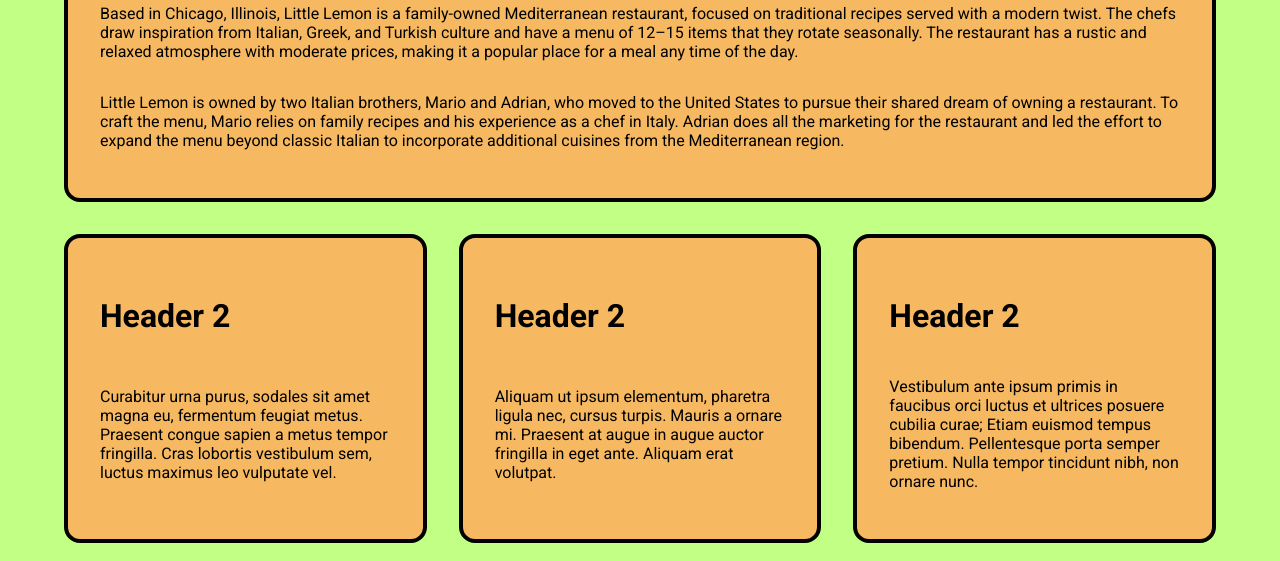
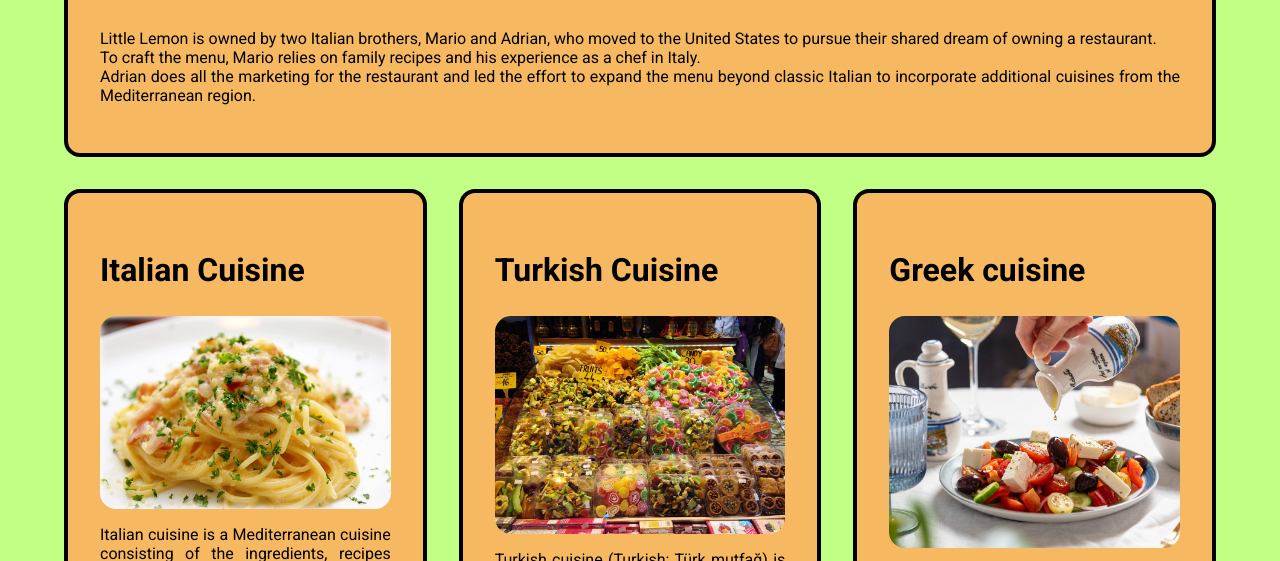
Before and after one commit to Rhas92/Littlelemon, a website: page index.html in a window 1280 px wide. Shown: the part 814-1375 px from the top of the page. Drawn offline with Linux system fonts and the light colour scheme.

Commit message:
Removed placeholder text and added images to the secondary articles, removed more lines of unnecesary code.

```diff
--- a/index.html
+++ b/index.html
@@ -19,7 +19,7 @@
 <body>
     <header>
 
-        <img class="logo" src="images/Logo1.png" alt="Little Lemon Logo">
+        <img src="images/Logo1.png" alt="Little Lemon Logo">
 
     </header>
 
@@ -38,17 +38,17 @@
 
         <section>
 
-            <article class="primary">
+            <article>
                 <h1>Our Restaurant</h1>
                 <p>
                     Based in Chicago, Illinois, Little Lemon is a family-owned Mediterranean restaurant, focused on traditional recipes served with a modern twist.
-                    The chefs draw inspiration from Italian, Greek, and Turkish culture and have a menu of 12–15 items that they rotate seasonally.
-                    The restaurant has a rustic and relaxed atmosphere with moderate prices, making it a popular place for a meal any time of the day.
+                    <br>The chefs draw inspiration from Italian, Greek, and Turkish culture and have a menu of 12–15 items that they rotate seasonally.
+                    <br>The restaurant has a rustic and relaxed atmosphere with moderate prices, making it a popular place for a meal any time of the day.
                 </p>
                 <p>
                     Little Lemon is owned by two Italian brothers, Mario and Adrian, who moved to the United States to pursue their shared dream of owning a restaurant.
-                    To craft the menu, Mario relies on family recipes and his experience as a chef in Italy.
-                    Adrian does all the marketing for the restaurant and led the effort to expand the menu beyond classic Italian to incorporate additional cuisines from the Mediterranean region.
+                    <br>To craft the menu, Mario relies on family recipes and his experience as a chef in Italy.
+                    <br>Adrian does all the marketing for the restaurant and led the effort to expand the menu beyond classic Italian to incorporate additional cuisines from the Mediterranean region.
                 </p>
             </article>
 
@@ -56,27 +56,38 @@
 
         <section>
 
-            <article class="secondary">
-                <h2>Header 2</h2>
+            <article>
+                <h2>Italian Cuisine</h2>
+                <img class="article-image" src="images/carbonara.jpg" alt="a carbonara plate">
                 <p>
-                    Curabitur urna purus, sodales sit amet magna eu, fermentum feugiat metus. Praesent congue sapien a metus tempor fringilla.
-                    Cras lobortis vestibulum sem, luctus maximus leo vulputate vel.
+                    Italian cuisine is a Mediterranean cuisine consisting of the ingredients, recipes and cooking techniques developed across the Italian Peninsula since antiquity, and later spread around the world together with waves of Italian diaspora.
+                    <br><br>Significant changes occurred with the colonization of the Americas and the introduction of potatoes, tomatoes, capsicums, maize and sugar beet — the latter introduced in quantity in the 18th century.
+                    <br><br>It is one of the best-known and most appreciated gastronomies worldwide.
                 </p>
             </article>
 
-            <article class="secondary">
-                <h2>Header 2</h2>
+            <article>
+                <h2>Turkish Cuisine</h2>
+                <img class="article-image" src="images/turkishspices.jpg" alt="a carbonara plate">
                 <p>
-                    Aliquam ut ipsum elementum, pharetra ligula nec, cursus turpis. Mauris a ornare mi.
-                    Praesent at augue in augue auctor fringilla in eget ante. Aliquam erat volutpat.
-                </p>
+                    Turkish cuisine (Turkish: Türk mutfağ) is the cuisine of Turkey and the Turkish diaspora.
+                    <br><br>It is largely the heritage of Ottoman cuisine, which can be described as a fusion and refinement of Mediterranean, Balkan, Middle Eastern, Central Asian and Eastern European cuisines.
+                    <br><br>Turkish cuisine has in turn influenced those and other neighbouring cuisines, including those of Southeast Europe (Balkans), Central Europe, and Western Europe.
+                    <br><br>The Ottomans fused various culinary traditions of their realm taking influences from and influencing Mesopotamian cuisine, Greek cuisine, Levantine cuisine, Egyptian cuisine, Balkan cuisine, along with traditional Turkic elements from Central Asia (such as mant, ayran, kaymak), creating a vast array of specialities.
+                    <br><br>Turkish cuisine also includes dishes invented in the Ottoman palace kitchen.
             </article>
 
-            <article class="secondary">
-                <h2>Header 2</h2>
+            <article>
+                <h2>Greek cuisine</h2>
+                <img class="article-image" src="images/greeksalad.jpg" alt="a carbonara plate">
                 <p>
-                    Vestibulum ante ipsum primis in faucibus orci luctus et ultrices posuere cubilia curae;
-                    Etiam euismod tempus bibendum. Pellentesque porta semper pretium. Nulla tempor tincidunt nibh, non ornare nunc.
+                    Greek cuisine (Greek: Ελληνική Κουζίνα) is the cuisine of Greece and the Greek diaspora.
+                    <br><br>In common with many other cuisines of the Mediterranean, it is founded on the triad of wheat, olive oil, and wine.
+                    <br>It uses vegetables, olive oil, grains, fish, and meat, including pork, poultry, veal and beef, lamb, rabbit, and goat.
+                    <br>Other important ingredients include pasta (for example hilopites), cheeses, lemon juice, herbs, olives, and yogurt. Bread made of wheat is ubiquitous; other grains, notably barley, are also used, especially for paximathia.
+
+                    <br><br>Common dessert ingredients include nuts, honey, fruits, and filo pastries.
+                    <br>It continues traditions from Ancient Greek and Byzantine cuisine, while incorporating Balkan, Turkish and Italian influences.
                 </p>
             </article>
 
--- a/styles.css
+++ b/styles.css
@@ -1,3 +1,5 @@
+/* stylelint-disable % */
+/* stylelint-disable unit-allowed-list */
 body {
     margin: 3rem;
     background-color: #C2FF85;
@@ -14,10 +16,8 @@
 
 header > img {
     display: block;
-    /* stylelint-disable-next-line unit-allowed-list */
-    max-width: 100%;
-    /* stylelint-disable-next-line unit-allowed-list */
-    max-height: 100%;
+    max-width: 80%;
+    max-height: 80%;
     width: auto;
     height: auto;
     padding-bottom: 1rem;
@@ -25,9 +25,7 @@
 
 nav ul {
     list-style: none;
-    /* stylelint-disable-next-line unit-allowed-list */
     max-width:100%;
-    /* stylelint-disable-next-line unit-allowed-list */
     max-height:100%;
     width: auto;
     height: auto;
@@ -37,7 +35,7 @@
 }
 
 nav li {
-    border-color: black;
+    border-color: #000000;
     background-color: #F6B860;
     border-style: solid;
     margin: 1rem;
@@ -60,20 +58,22 @@
 article {
     display: flex;
     flex: 1;
+    flex-direction: column;
     flex-wrap: wrap;
     background-color: #F6B860;
-    border: #000000 solid .25rem;
+    border: #000000 solid 0.25rem;
     padding: 2rem;
     border-radius: 1rem;
-    /* stylelint-disable-next-line unit-allowed-list */
     max-width:100%;
-    /* stylelint-disable-next-line unit-allowed-list */
     max-height:100%;
     width: auto;
     height: auto;
     margin: 1rem;
 }
 
+p {
+    text-align: justify;
+}
 
 footer {
     display: flex;
@@ -90,3 +90,12 @@
 footer > div {
     margin-right: 2rem
 }
+
+
+.article-image {
+    max-width: 100%;
+    max-height: 100%;
+    width: auto;
+    height: auto;
+    border-radius: 1rem;
+}
```
Also changed, not shown: images/carbonara.jpg (added), images/greeksalad.jpg (added), images/turkishspices.jpg (added).
